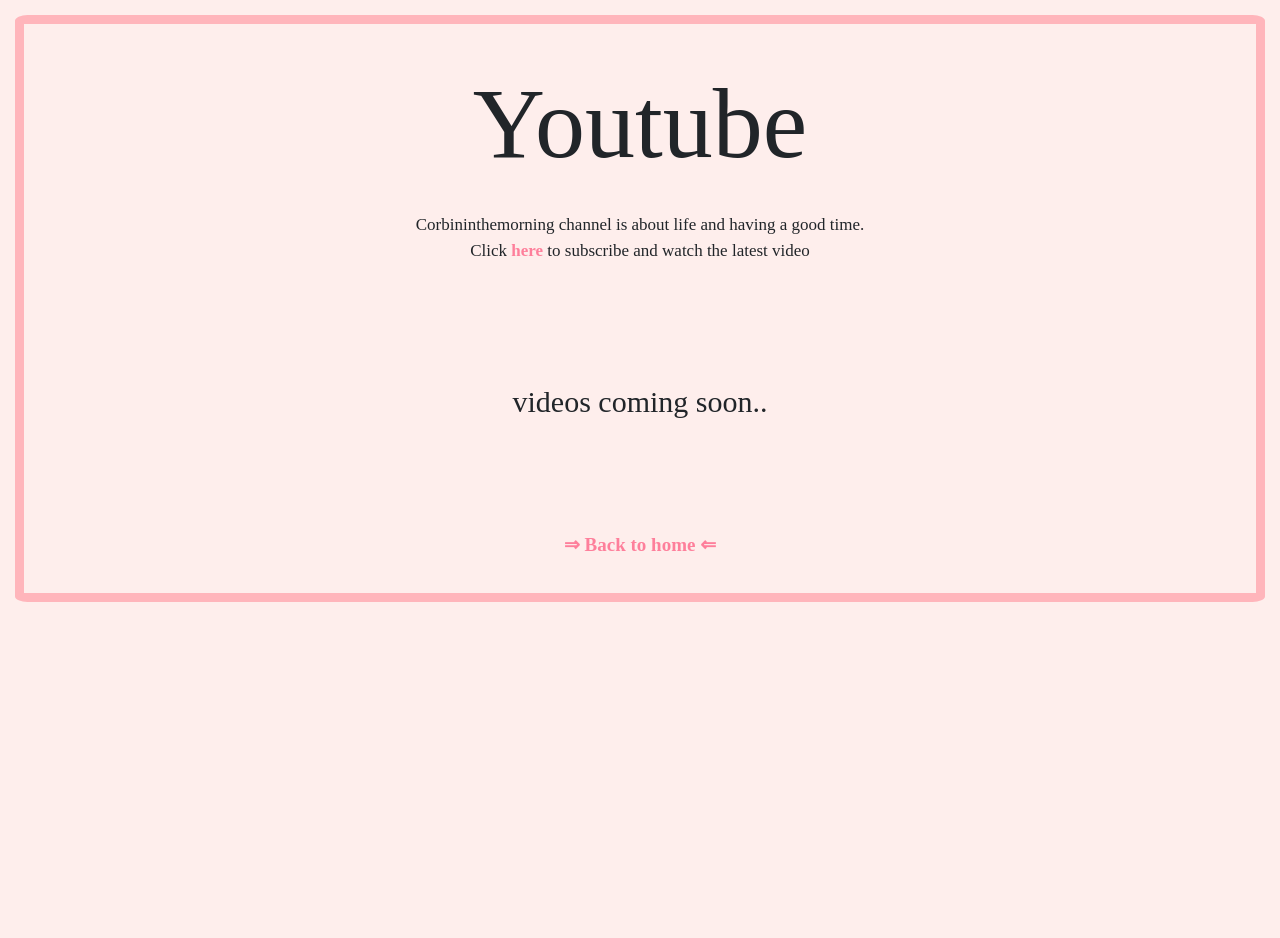
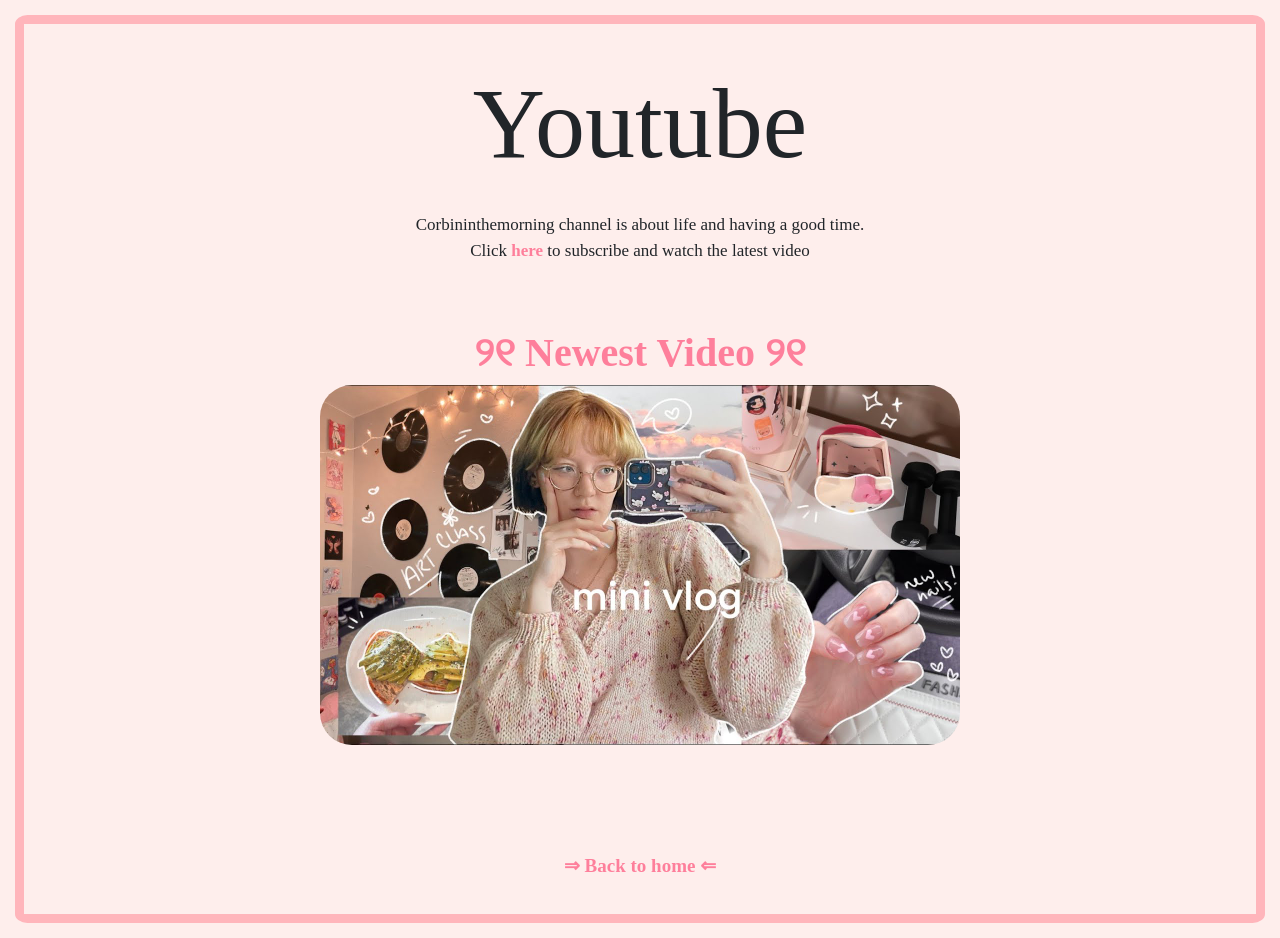
Before and after one commit to Nneifem/corbin-portfolio, a React (Vite) app: page /youtube in a window 1280 px wide. Before the commit the page ends 800 px from the top, so only its background shows below. Built offline with nearby package versions, Linux system fonts and the light colour scheme.

Commit message:
updated the youtube section

```diff
--- a/src/assets/images/styles/Youtube.css
+++ b/src/assets/images/styles/Youtube.css
@@ -31,6 +31,20 @@
     padding-top: 100px;
 }
 
+.new-video {
+    text-align: center;
+    padding-top: 50px;
+}
+
+.new-video:hover {
+    text-decoration: underline;
+    color: #FD7094;
+}
+
+.video-image {
+    display: flex;
+    justify-content: center;
+}
 
 @media screen and (max-width: 768px){
     .youtube-title {
--- a/src/pages/Youtube.jsx
+++ b/src/pages/Youtube.jsx
@@ -1,11 +1,16 @@
 import  '../assets/images/styles/Youtube.css';
+import thumbnail from '../assets/images/thumbnail.jpg';
 
 export default function Youtube (){
     return(
         <>
             <h1 className='youtube-title'>Youtube</h1>
             <p className='youtube-description'>Corbininthemorning channel is about life and having a good time. <br /> Click <a href='https://www.youtube.com/@corbininthemorning'>here</a> to subscribe and watch the latest video</p>
-            <p className='youtube-video'>videos coming soon..</p>
+
+            <h1 className='new-video'><a href='https://www.youtube.com/watch?v=B9HmPh5tUiM'>୨୧ Newest Video ୨୧</a></h1>
+            <section className='video-image'>
+                <img src={thumbnail} className='img-fluid' alt='youtube cover' style={{ width: '40em'}}></img>
+            </section>
 
             <p><a href={'/'} className='home-link'>⇒ Back to home ⇐</a></p>
         </>
```
Also changed, not shown: src/assets/images/thumbnail.jpg (added).
